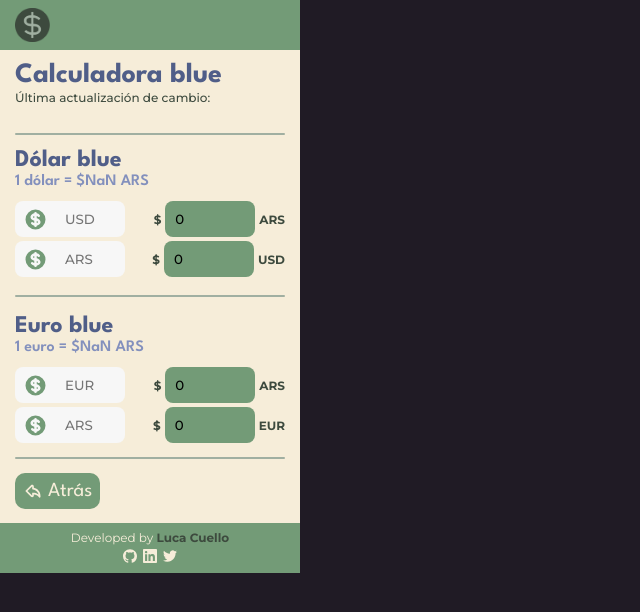
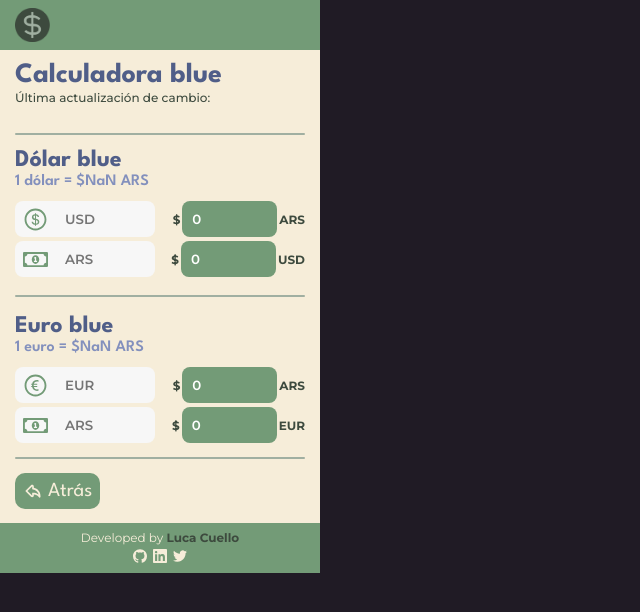
Before and after one commit to LucaCuello/DolarLive, a React (Vite) app: page / in a window 1280 px wide. Both pictures are taken after a click on the button "Calculadora blue". Shown: the top 612 px of the page, without its empty margins (0-640 px from the left). Built offline with nearby package versions, Linux system fonts and the light colour scheme; no server answers.

Commit message:
Visual changes on calculator input, making it more clear to introduce large numbers Changed currency icons

```diff
--- a/src/App.css
+++ b/src/App.css
@@ -9,6 +9,12 @@
   box-sizing: border-box;
 }
 
+input::-webkit-outer-spin-button,
+input::-webkit-inner-spin-button {
+  -webkit-appearance: none;
+  margin: 0;
+}
+
 body {
   background-color: rgb(32, 27, 37);
 }
@@ -18,7 +24,7 @@ body {
   align-items: center;
   flex-direction: column;
   background-color: #f6edd9;
-  width: 300px;
+  width: 320px;
   padding: 0 15px;
 }
 
@@ -26,7 +32,7 @@ body {
   display: flex;
   padding-left: 15px;
   align-items: center;
-  width: 300px;
+  width: 320px;
   height: 50px;
   background-color: #739b77;
 }
@@ -154,7 +160,7 @@ body {
   gap: 4px;
   background-color: #739b77;
   height: 50px;
-  width: 300px;
+  width: 320px;
   margin-top: 14px;
 }
 
@@ -236,19 +242,24 @@ body {
 .input-result {
   border: none;
   padding: 10px;
-  width: 70px;
   border-top-right-radius: 8px;
   border-bottom-right-radius: 8px;
   background-color: #f7f7f7;
   font-family: "Montserrat", sans-serif;
-  font-weight: 500;
+  font-weight: 600;
+}
+
+.input {
+  width: 100px;
 }
 
 .input-result {
-  width: 90px;
+  cursor: default;
+  width: 95px;
   border-radius: 8px;
   background-color: #739b77;
-  margin: 0 4px;
+  color: white;
+  margin: 0 2px;
 }
 
 .input:focus,
--- a/src/components/Calculator/Calculator.tsx
+++ b/src/components/Calculator/Calculator.tsx
@@ -1,7 +1,8 @@
 import { motion } from "framer-motion";
 import { useState } from "react";
 
-import { HiCurrencyDollar } from "react-icons/hi";
+import { AiOutlineDollarCircle, AiOutlineEuro } from "react-icons/ai";
+import { FaRegMoneyBillAlt } from "react-icons/fa";
 
 type CalculatorProps = {
   dollarValue: number;
@@ -29,7 +30,7 @@ export const Calculator = ({ dollarValue, euroValue }: CalculatorProps) => {
       <div className="conversor-container">
         <div className="input-container">
           <div className="coin-container">
-            <HiCurrencyDollar />
+            <AiOutlineDollarCircle />
           </div>
           <input
             className="input"
@@ -57,7 +58,7 @@ export const Calculator = ({ dollarValue, euroValue }: CalculatorProps) => {
       <div className="conversor-container">
         <div className="input-container">
           <div className="coin-container">
-            <HiCurrencyDollar />
+            <FaRegMoneyBillAlt />
           </div>
           <input
             className="input"
@@ -88,7 +89,7 @@ export const Calculator = ({ dollarValue, euroValue }: CalculatorProps) => {
       <div className="conversor-container">
         <div className="input-container">
           <div className="coin-container">
-            <HiCurrencyDollar />
+            <AiOutlineEuro />
           </div>
           <input
             className="input"
@@ -116,7 +117,7 @@ export const Calculator = ({ dollarValue, euroValue }: CalculatorProps) => {
       <div className="conversor-container">
         <div className="input-container">
           <div className="coin-container">
-            <HiCurrencyDollar />
+            <FaRegMoneyBillAlt />
           </div>
           <input
             className="input"
```
